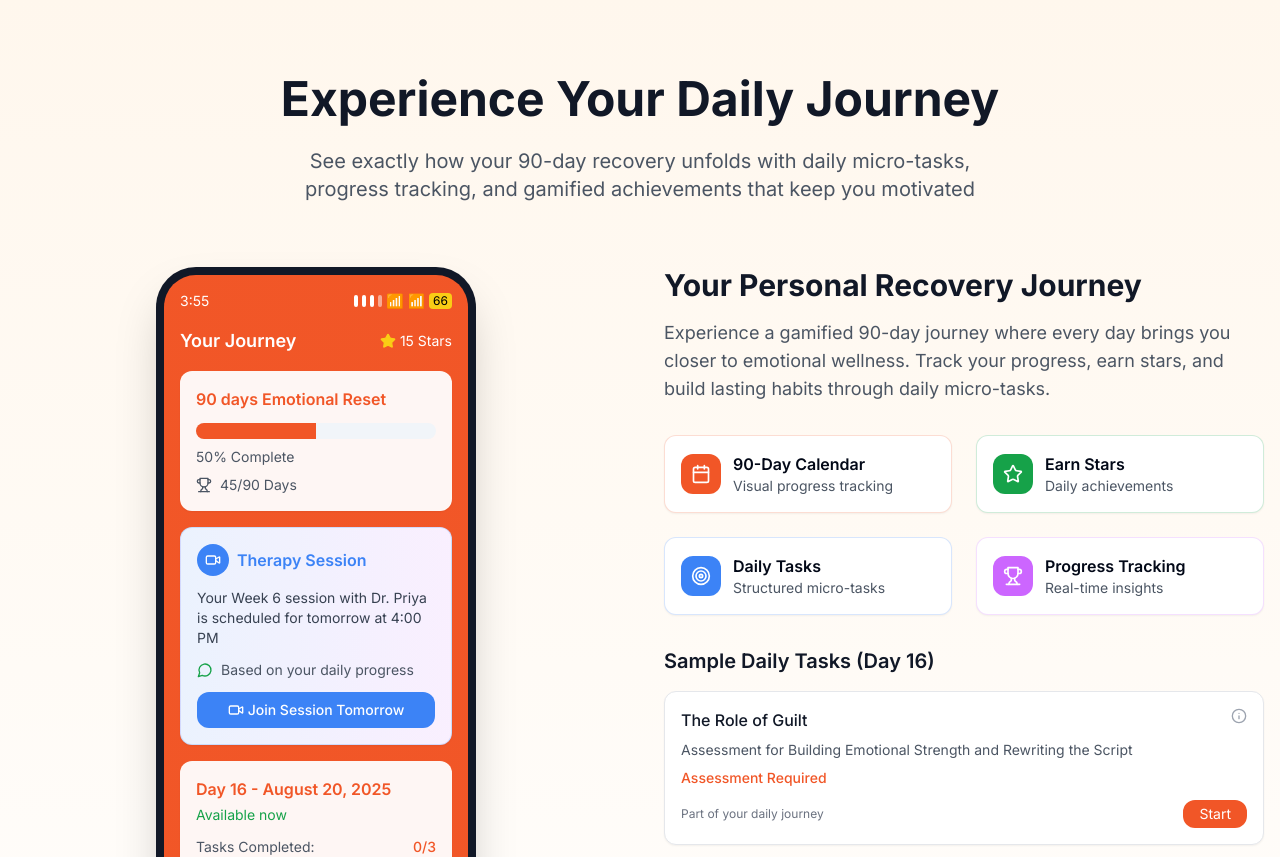
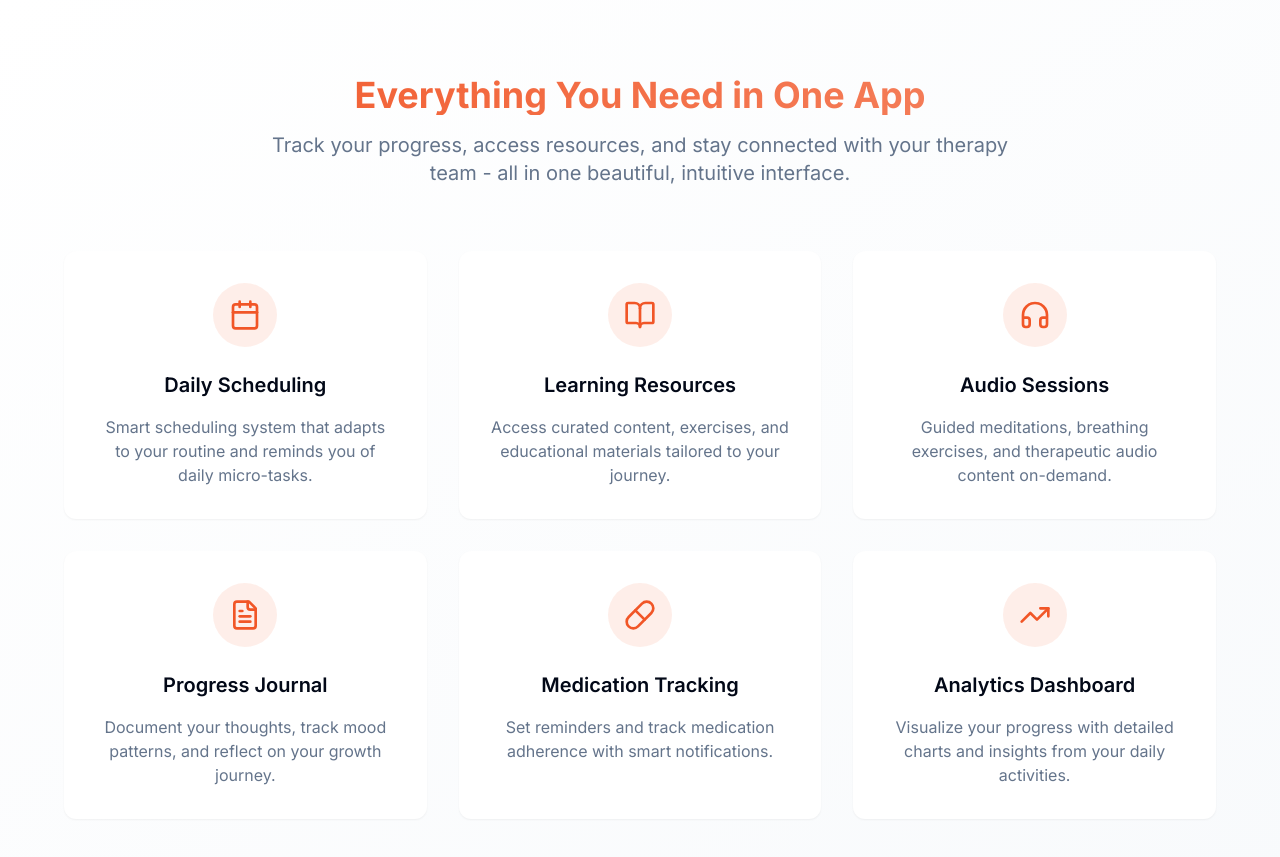
Before and after one commit to immersepe12/mindpath-ai-guide, a React (Vite) app: page / in a window 1280 px wide. Shown: the part 3000-3857 px from the top of the page. Built offline with nearby package versions, Linux system fonts and the light colour scheme.

Commit message:
Fix AppShowcaseSection type error
Correct the type of `AppShowcaseSection` in `Index.tsx` to resolve a TypeScript error. The component was incorrectly typed as `() => void` instead of a valid React component.

```diff
--- a/src/components/AppShowcaseSection.tsx
+++ b/src/components/AppShowcaseSection.tsx
@@ -1,6 +1,96 @@
+
 import { Card, CardContent } from "./ui/card";
 import { Calendar, BookOpen, HeadphonesIcon, FileText, Pill, TrendingUp } from "lucide-react";
+
 const AppShowcaseSection = () => {
-  return;
+  return (
+    <section className="py-20 bg-gradient-to-br from-background to-muted/50">
+      <div className="container mx-auto px-4">
+        <div className="text-center mb-16">
+          <h2 className="text-4xl font-bold mb-4 bg-gradient-to-r from-primary to-primary/70 bg-clip-text text-transparent">
+            Everything You Need in One App
+          </h2>
+          <p className="text-xl text-muted-foreground max-w-3xl mx-auto">
+            Track your progress, access resources, and stay connected with your therapy team - all in one beautiful, intuitive interface.
+          </p>
+        </div>
+
+        <div className="grid md:grid-cols-2 lg:grid-cols-3 gap-8 max-w-6xl mx-auto">
+          <Card className="group hover:shadow-lg transition-all duration-300 border-0 bg-gradient-to-br from-card to-card/80">
+            <CardContent className="p-8 text-center">
+              <div className="bg-primary/10 w-16 h-16 rounded-full flex items-center justify-center mx-auto mb-6 group-hover:scale-110 transition-transform">
+                <Calendar className="w-8 h-8 text-primary" />
+              </div>
+              <h3 className="text-xl font-semibold mb-4">Daily Scheduling</h3>
+              <p className="text-muted-foreground">
+                Smart scheduling system that adapts to your routine and reminds you of daily micro-tasks.
+              </p>
+            </CardContent>
+          </Card>
+
+          <Card className="group hover:shadow-lg transition-all duration-300 border-0 bg-gradient-to-br from-card to-card/80">
+            <CardContent className="p-8 text-center">
+              <div className="bg-primary/10 w-16 h-16 rounded-full flex items-center justify-center mx-auto mb-6 group-hover:scale-110 transition-transform">
+                <BookOpen className="w-8 h-8 text-primary" />
+              </div>
+              <h3 className="text-xl font-semibold mb-4">Learning Resources</h3>
+              <p className="text-muted-foreground">
+                Access curated content, exercises, and educational materials tailored to your journey.
+              </p>
+            </CardContent>
+          </Card>
+
+          <Card className="group hover:shadow-lg transition-all duration-300 border-0 bg-gradient-to-br from-card to-card/80">
+            <CardContent className="p-8 text-center">
+              <div className="bg-primary/10 w-16 h-16 rounded-full flex items-center justify-center mx-auto mb-6 group-hover:scale-110 transition-transform">
+                <HeadphonesIcon className="w-8 h-8 text-primary" />
+              </div>
+              <h3 className="text-xl font-semibold mb-4">Audio Sessions</h3>
+              <p className="text-muted-foreground">
+                Guided meditations, breathing exercises, and therapeutic audio content on-demand.
+              </p>
+            </CardContent>
+          </Card>
+
+          <Card className="group hover:shadow-lg transition-all duration-300 border-0 bg-gradient-to-br from-card to-card/80">
+            <CardContent className="p-8 text-center">
+              <div className="bg-primary/10 w-16 h-16 rounded-full flex items-center justify-center mx-auto mb-6 group-hover:scale-110 transition-transform">
+                <FileText className="w-8 h-8 text-primary" />
+              </div>
+              <h3 className="text-xl font-semibold mb-4">Progress Journal</h3>
+              <p className="text-muted-foreground">
+                Document your thoughts, track mood patterns, and reflect on your growth journey.
+              </p>
+            </CardContent>
+          </Card>
+
+          <Card className="group hover:shadow-lg transition-all duration-300 border-0 bg-gradient-to-br from-card to-card/80">
+            <CardContent className="p-8 text-center">
+              <div className="bg-primary/10 w-16 h-16 rounded-full flex items-center justify-center mx-auto mb-6 group-hover:scale-110 transition-transform">
+                <Pill className="w-8 h-8 text-primary" />
+              </div>
+              <h3 className="text-xl font-semibold mb-4">Medication Tracking</h3>
+              <p className="text-muted-foreground">
+                Set reminders and track medication adherence with smart notifications.
+              </p>
+            </CardContent>
+          </Card>
+
+          <Card className="group hover:shadow-lg transition-all duration-300 border-0 bg-gradient-to-br from-card to-card/80">
+            <CardContent className="p-8 text-center">
+              <div className="bg-primary/10 w-16 h-16 rounded-full flex items-center justify-center mx-auto mb-6 group-hover:scale-110 transition-transform">
+                <TrendingUp className="w-8 h-8 text-primary" />
+              </div>
+              <h3 className="text-xl font-semibold mb-4">Analytics Dashboard</h3>
+              <p className="text-muted-foreground">
+                Visualize your progress with detailed charts and insights from your daily activities.
+              </p>
+            </CardContent>
+          </Card>
+        </div>
+      </div>
+    </section>
+  );
 };
+
 export default AppShowcaseSection;
```
